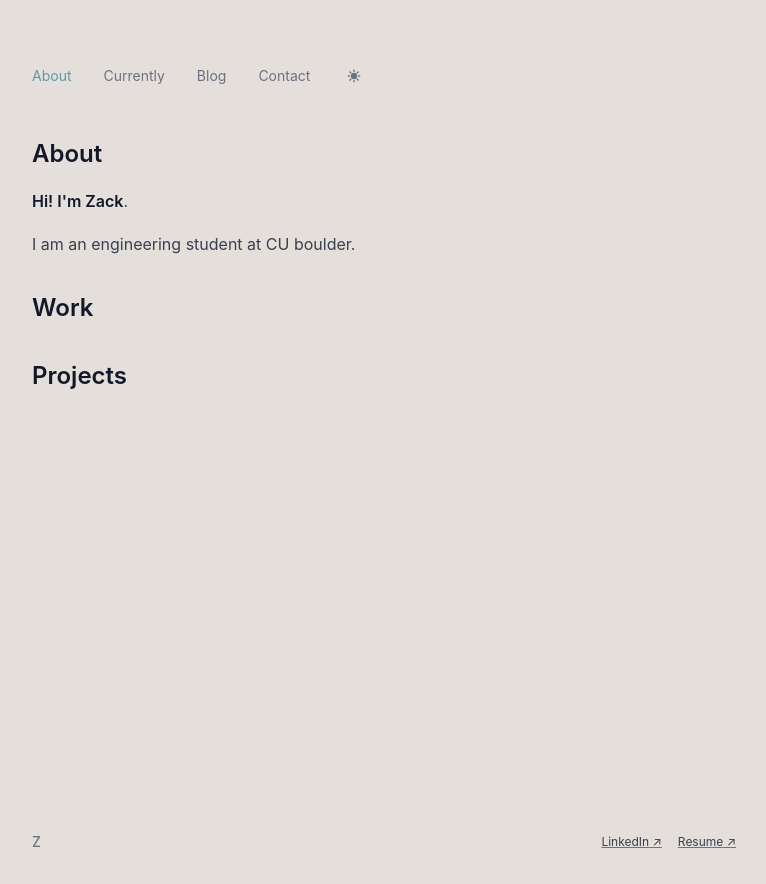
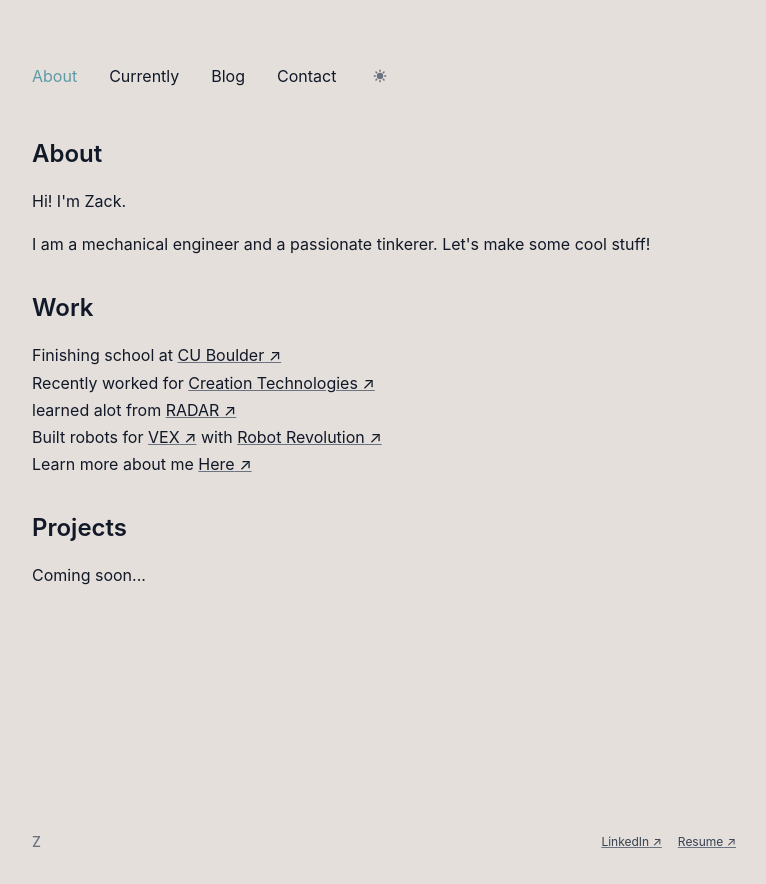
Before and after one commit to Zeus7700/Personal_Website, a Next.js app: page / in a window 1280 px wide. Shown: the whole page, without its empty margins (256-1022 px from the left). Built offline with nearby package versions, Linux system fonts and the light colour scheme.

Commit message:
Update styling: larger header font, improved spacing, accent colors for blog metadata, and adaptive Z favicon

```diff
--- a/content/about.md
+++ b/content/about.md
@@ -1,10 +1,18 @@
 
 ## About
 
-**Hi! I'm Zack**.
+Hi! I'm Zack.
 
-I am an engineering student at CU boulder.
+I am a mechanical engineer and a passionate tinkerer. Let's make some cool stuff!
 
 ## Work
 
+Finishing school at [CU Boulder](https://www.colorado.edu/)
+Recently worked for [Creation Technologies](https://www.creationtech.com/)
+learned alot from [RADAR](https://goradar.com/)
+Built robots for [VEX](https://www.vex.com/) with [Robot Revolution](https://robotrevolution.net/)
+Learn more about me [Here](/resume.pdf)
+
 ## Projects
+
+Coming soon...
--- a/content/currently.md
+++ b/content/currently.md
@@ -3,8 +3,18 @@ Things I'm focused on right now.
 
 ## Reading
 
+Kazuo Ishiguro - [Klara and the Sun](https://www.goodreads.com/book/show/54120408-klara-and-the-sun#CommunityReviews)
+
 ## Listening
+
+The Strokes - [This Is It](https://music.apple.com/us/album/is-this-it/266376953)
+Radiohead - [Kid A](https://music.apple.com/us/album/kid-a/1097862870)
+[Dominik Fike](https://music.apple.com/us/artist/dominic-fike/1104179033)
 
 ## Watching
 
+Apple TV+ - [Foundation](https://www.imdb.com/title/tt0804484/)
+Hulu - [Sherlock](https://www.imdb.com/title/tt1475582/)
+Youtube - [Theo - t3․gg](https://www.youtube.com/@t3dotgg)
+
 ## Learning
--- a/src/app/(site)/blog/page.tsx
+++ b/src/app/(site)/blog/page.tsx
@@ -12,7 +12,7 @@ export default async function BlogPage() {
   const posts = await getAllPosts()
 
   return (
-    <div className="min-h-screen" style={{ backgroundColor: 'var(--background)', color: 'var(--text-secondary)' }}>
+    <div className="min-h-screen" style={{ backgroundColor: 'var(--background)', color: 'var(--text-primary)' }}>
       <Container className="py-16 max-w-2xl">
         <PageNav />
         <div className="space-y-4">
--- a/src/app/(site)/contact/page.tsx
+++ b/src/app/(site)/contact/page.tsx
@@ -12,7 +12,7 @@ export default async function ContactPage() {
   const content = await getMarkdownContent('contact.md')
 
   return (
-    <div className="min-h-screen" style={{ backgroundColor: 'var(--background)', color: 'var(--text-secondary)' }}>
+    <div className="min-h-screen" style={{ backgroundColor: 'var(--background)', color: 'var(--text-primary)' }}>
       <Container className="py-16 max-w-2xl">
         <PageNav />
         <Prose>
--- a/src/app/(site)/currently/page.tsx
+++ b/src/app/(site)/currently/page.tsx
@@ -12,7 +12,7 @@ export default async function CurrentlyPage() {
   const content = await getMarkdownContent('currently.md')
 
   return (
-    <div className="min-h-screen" style={{ backgroundColor: 'var(--background)', color: 'var(--text-secondary)' }}>
+    <div className="min-h-screen" style={{ backgroundColor: 'var(--background)', color: 'var(--text-primary)' }}>
       <Container className="py-16 max-w-2xl">
         <PageNav />
         <Prose>
--- a/src/app/(site)/page.tsx
+++ b/src/app/(site)/page.tsx
@@ -12,7 +12,7 @@ export default async function HomePage() {
   const content = await getMarkdownContent('about.md')
 
   return (
-    <div className="min-h-screen" style={{ backgroundColor: 'var(--background)', color: 'var(--text-secondary)' }}>
+    <div className="min-h-screen" style={{ backgroundColor: 'var(--background)', color: 'var(--text-primary)' }}>
       <Container className="py-16 max-w-2xl">
         <PageNav />
         <Prose>
--- a/src/app/globals.css
+++ b/src/app/globals.css
@@ -86,13 +86,13 @@ body {
 }
 
 .markdown-content p {
-  color: var(--text-secondary);
+  color: var(--text-primary);
   margin-bottom: 1rem;
   line-height: 1.7;
 }
 
 .markdown-content a {
-  color: var(--text-secondary);
+  color: var(--text-primary);
   text-decoration: underline;
   text-decoration-color: var(--text-muted);
   transition: all 0.2s;
@@ -105,6 +105,14 @@ body {
 
 /* External links styling */
 .markdown-content a[href^="http"]:after {
+  content: " ↗";
+}
+
+/* File links styling */
+.markdown-content a[href$=".pdf"]:after,
+.markdown-content a[href$=".doc"]:after,
+.markdown-content a[href$=".docx"]:after,
+.markdown-content a[href$=".zip"]:after {
   content: " ↗";
 }
 
--- a/src/components/page-nav.tsx
+++ b/src/components/page-nav.tsx
@@ -26,10 +26,10 @@ export function PageNav() {
           <Link
             key={href}
             href={href}
-            className={`text-sm transition-colors ${
+            className={`text-base transition-colors ${
               isActive(href)
                 ? 'text-[var(--nav-active)]'
-                : 'text-[var(--text-muted)] hover:text-[var(--accent-hover)]'
+                : 'text-[var(--text-primary)] hover:text-[var(--accent-hover)]'
             }`}
           >
             {label}
```
